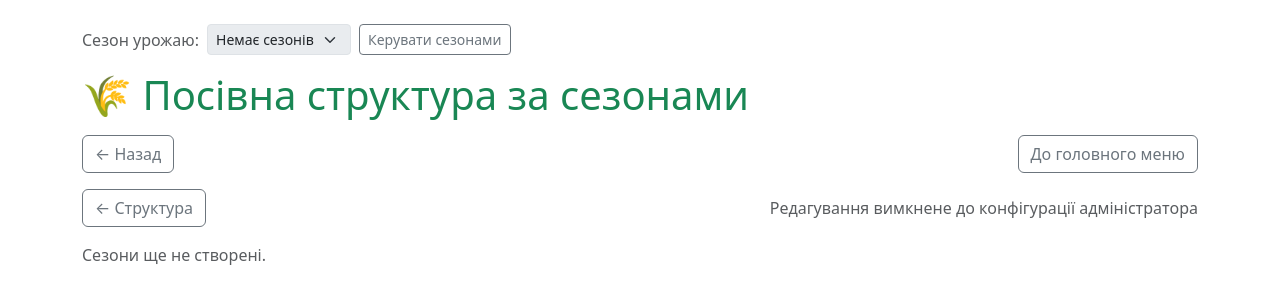
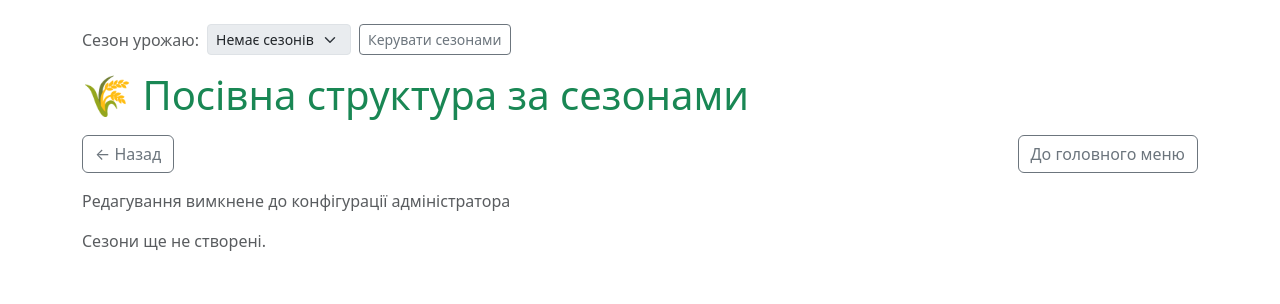
Before and after one commit to maksymvasylyna/agro_erp, a Flask app: page /seasons/ in a window 1280 px wide. Shown: the top 304 px of the page. Run offline with Flask 3, Linux system fonts and the light colour scheme; some libraries are stand-ins or nearby versions.

Commit message:
ui(structure): remove local back link in favor of consistent shared navigation

```diff
--- a/modules/structure/seasons/templates/seasons/index.html
+++ b/modules/structure/seasons/templates/seasons/index.html
@@ -3,7 +3,6 @@
 {% block header %}🌾 Посівна структура за сезонами{% endblock %}
 {% block content %}
 <div class="d-flex flex-wrap justify-content-between align-items-center gap-2 mb-3">
-  <a class="btn btn-outline-secondary" href="{{ url_for('structure.index') }}">← Структура</a>
   {% if can_edit %}
     <form action="{{ url_for('seasonal.logout') }}" method="post">{{ logout_form.hidden_tag() }}<button class="btn btn-outline-secondary">Вийти з режиму редагування</button></form>
   {% elif editor_enabled %}
```
